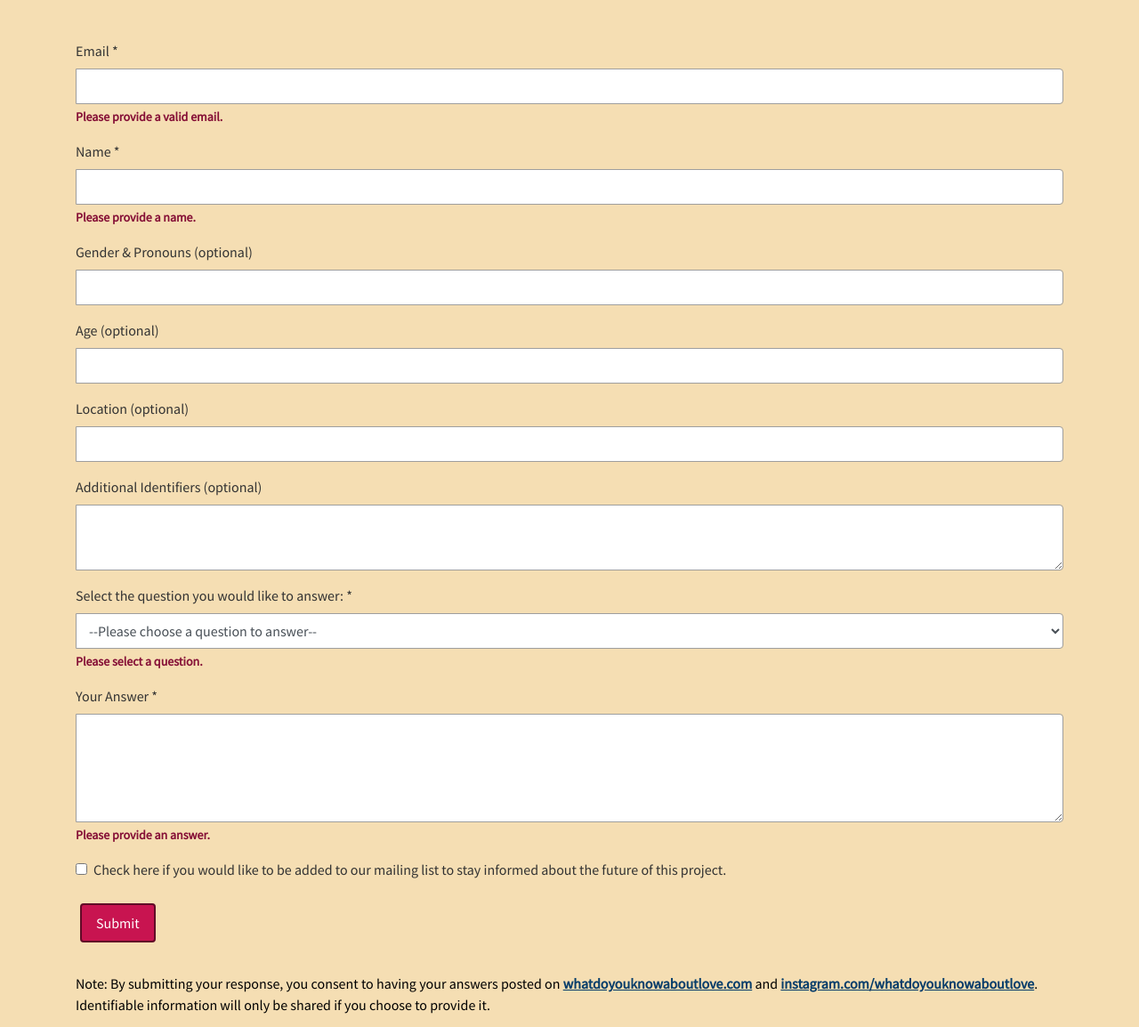
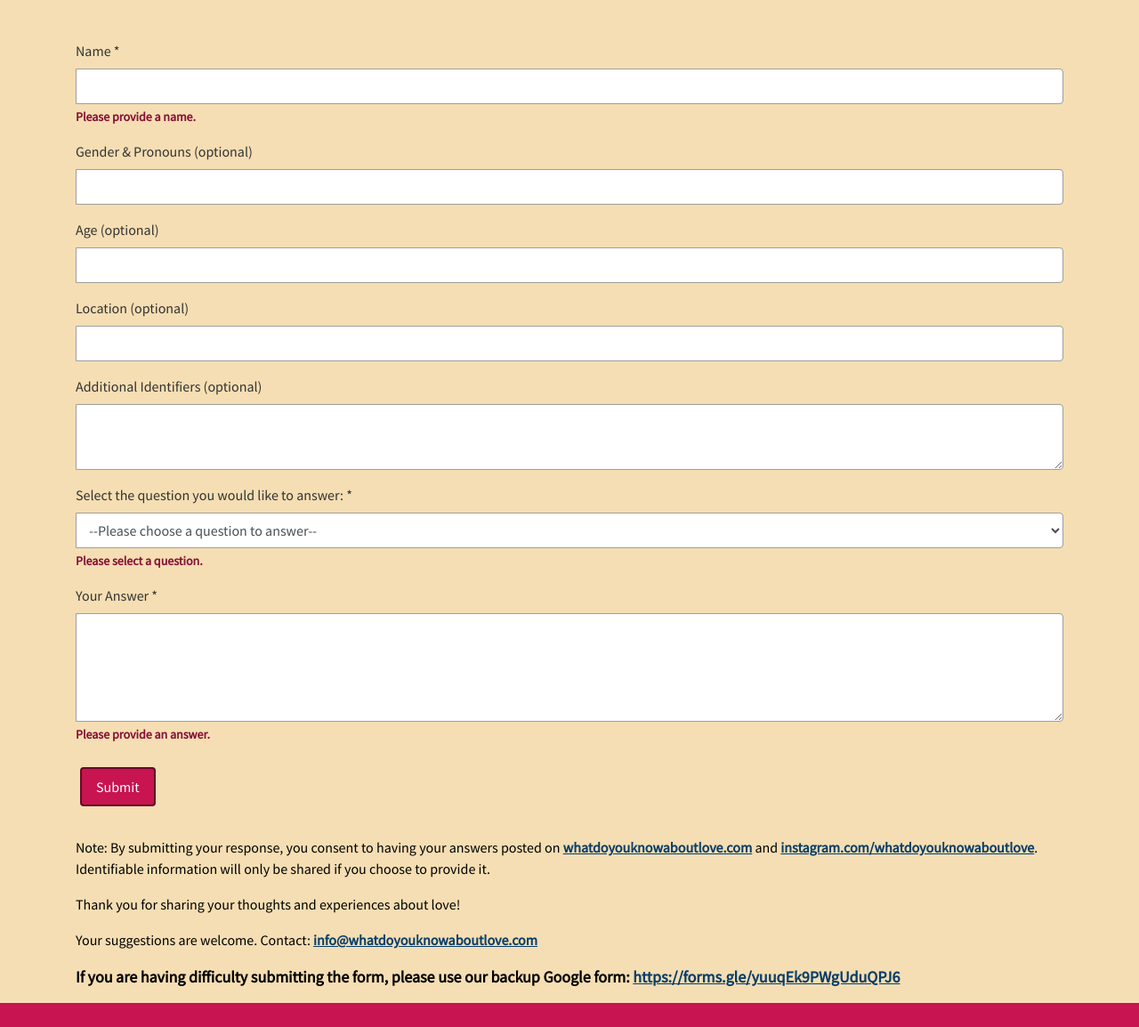
Before and after one commit to ThatsVie/What-do-you-know-about-love, a plain HTML site: page submit.html in a window 1280 px wide. Shown: the part 403-1557 px from the top of the page at 89% size. Drawn offline with nearby package versions, Linux system fonts and the light colour scheme.

Commit message:
remove requirement for email and option for mailing list

```diff
--- a/submit.html
+++ b/submit.html
@@ -61,11 +61,7 @@
   <main class="container">
     <h2 class="text-center text-white mb-5">Submit a Response to What Do You Know About Love?</h2>
     <form id="love-form" action="https://love-responses.vercel.app/submit" method="POST" class="needs-validation" novalidate>
-      <div class="form-group mb-3">
-        <label for="email">Email *</label>
-        <input type="email" class="form-control" id="email" name="email" required>
-        <div class="invalid-feedback">Please provide a valid email.</div>
-      </div>
+
       <div class="form-group mb-3">
         <label for="name">Name *</label>
         <input type="text" class="form-control" id="name" name="name" required>
@@ -130,10 +126,7 @@
         <textarea class="form-control" id="answer" name="answer" rows="5" required></textarea>
         <div class="invalid-feedback">Please provide an answer.</div>
       </div>
-      <div class="form-group form-check mb-3">
-        <input type="checkbox" class="form-check-input" id="mailingList" name="mailingList">
-        <label class="form-check-label" for="mailingList">Check here if you would like to be added to our mailing list to stay informed about the future of this project.</label>
-      </div>
+
       <button type="submit" class="btn btn-small-pink">Submit</button>
     </form>
     <div class="mt-4">
```
